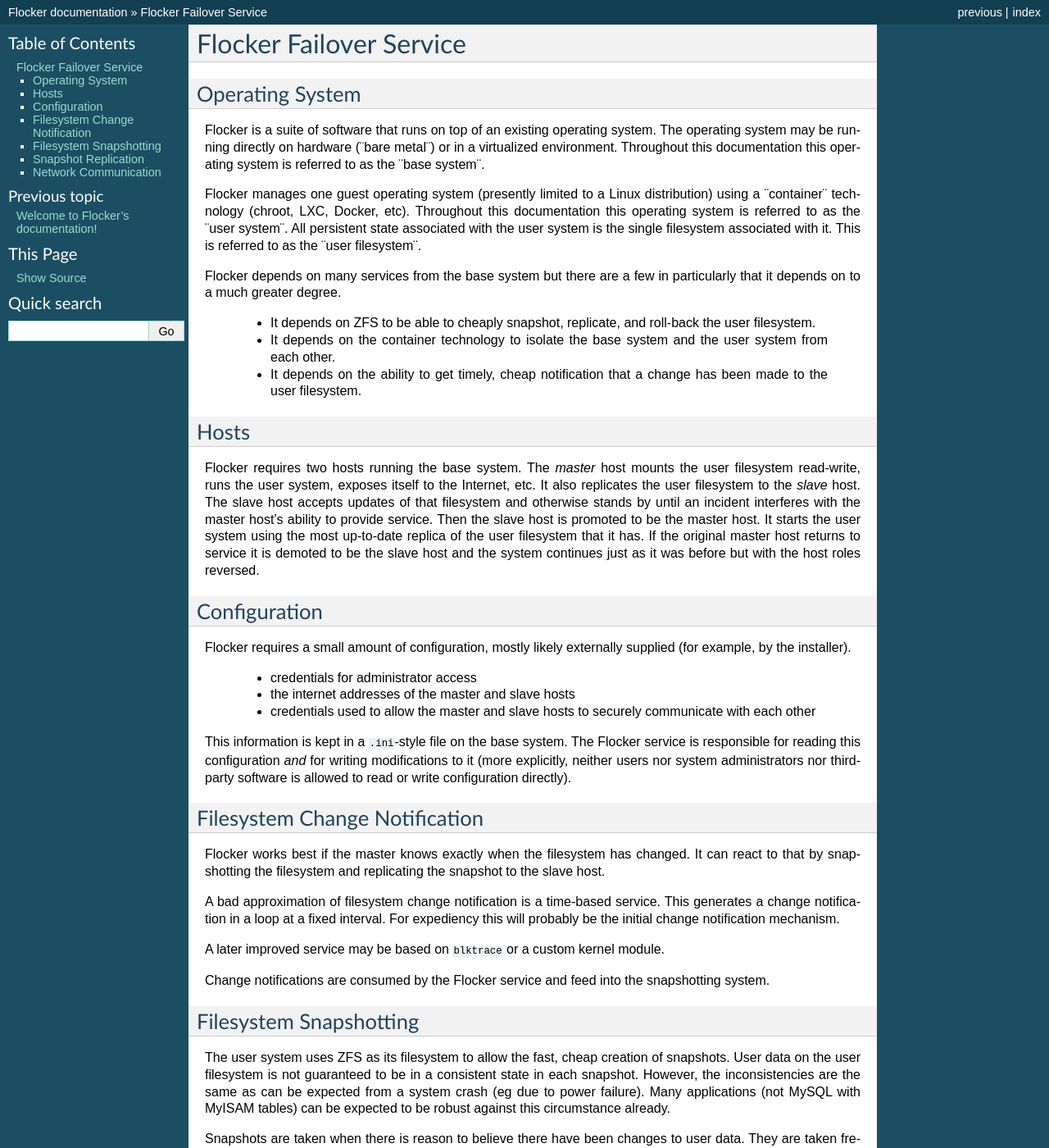
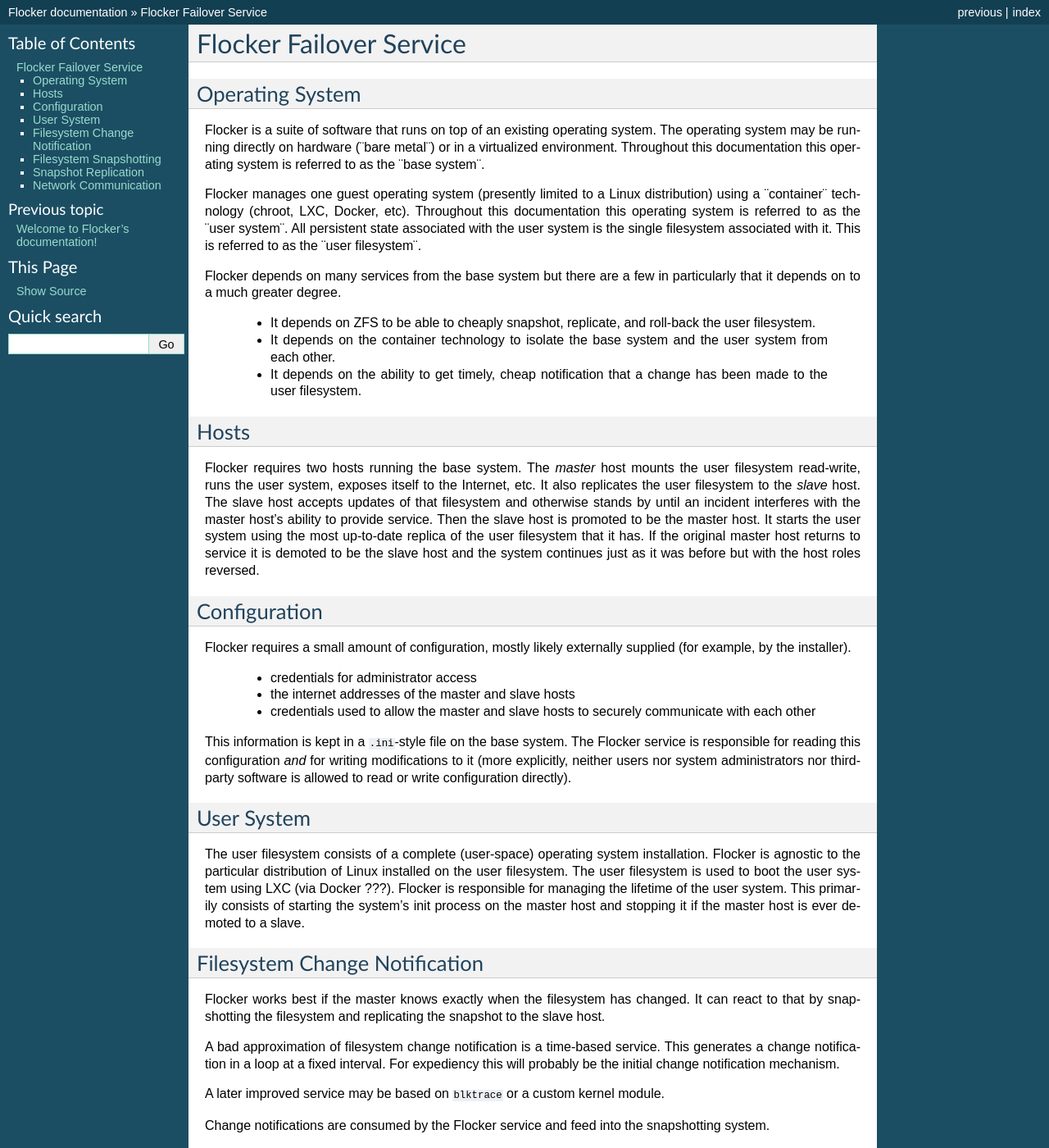
Before and after one commit to ClusterHQ/flocker, a Sphinx documentation site: the page built from docs/architecture.rst, in a window 1280 px wide and 1400 px high. Shown: the whole window at 82% size. Built offline with Sphinx 7.4.7, drawn with Linux system fonts in a browser that asks for light colours.

Commit message:
talk about what we're hosting here

```diff
--- a/docs/architecture.rst
+++ b/docs/architecture.rst
@@ -44,6 +44,16 @@
 This information is kept in a ``.ini``\ -style file on the base system.
 The Flocker service is responsible for reading this configuration *and* for writing modifications to it
 (more explicitly, neither users nor system administrators nor third-party software is allowed to read or write configuration directly).
+
+
+User System
+===========
+
+The user filesystem consists of a complete (user-space) operating system installation.
+Flocker is agnostic to the particular distribution of Linux installed on the user filesystem.
+The user filesystem is used to boot the user system using LXC (via Docker ???).
+Flocker is responsible for managing the lifetime of the user system.
+This primarily consists of starting the system's init process on the master host and stopping it if the master host is ever demoted to a slave.
 
 
 Filesystem Change Notification
```
